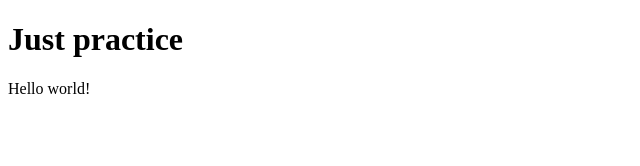
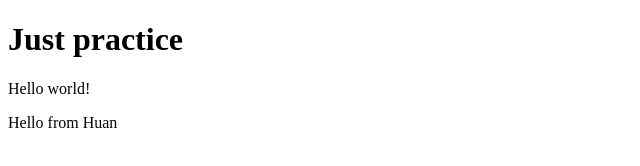
Before and after one commit to moon-mnny/git_demo, a plain HTML site: page index.html in a window 1280 px wide. Shown: the whole page, without its empty margins (0-640 px from the left). Drawn offline with Linux system fonts and the light colour scheme.

Commit message:
Hello from Huan

```diff
--- a/index.html
+++ b/index.html
@@ -5,4 +5,5 @@
 <body>
     <H1>Just practice</H1>
     <p>Hello world!</p>
+    <p>Hello from Huan</p>
 </body>
```
